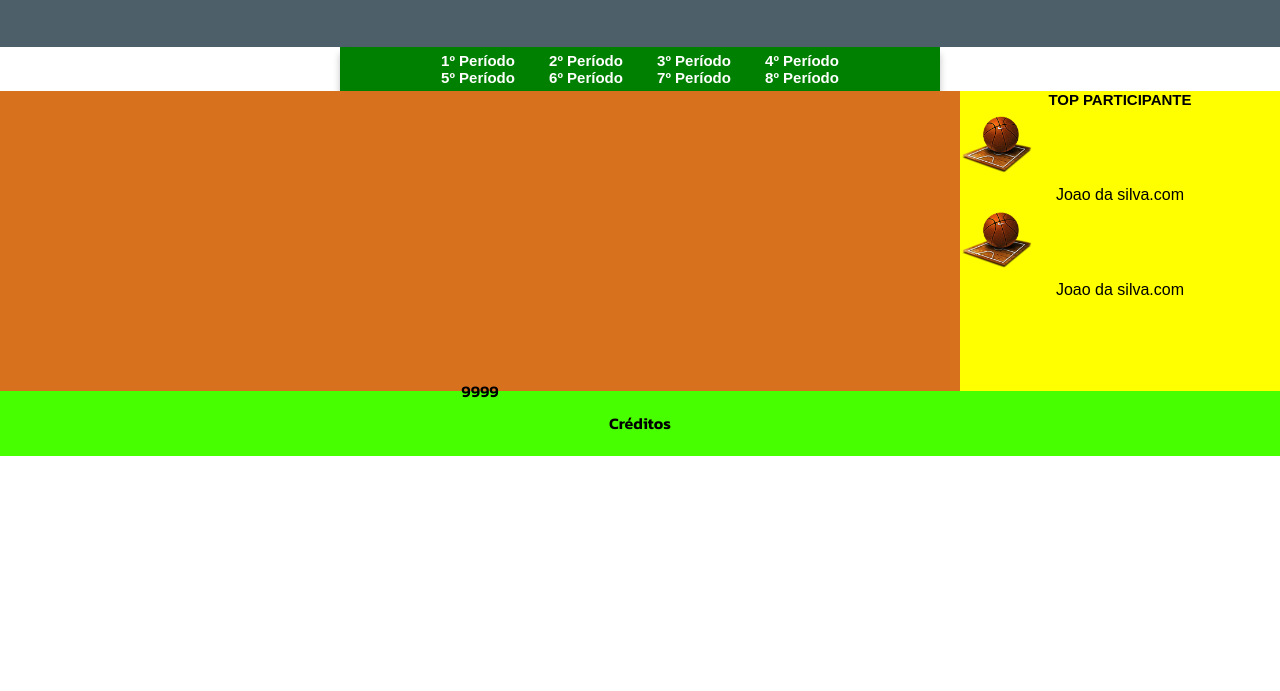
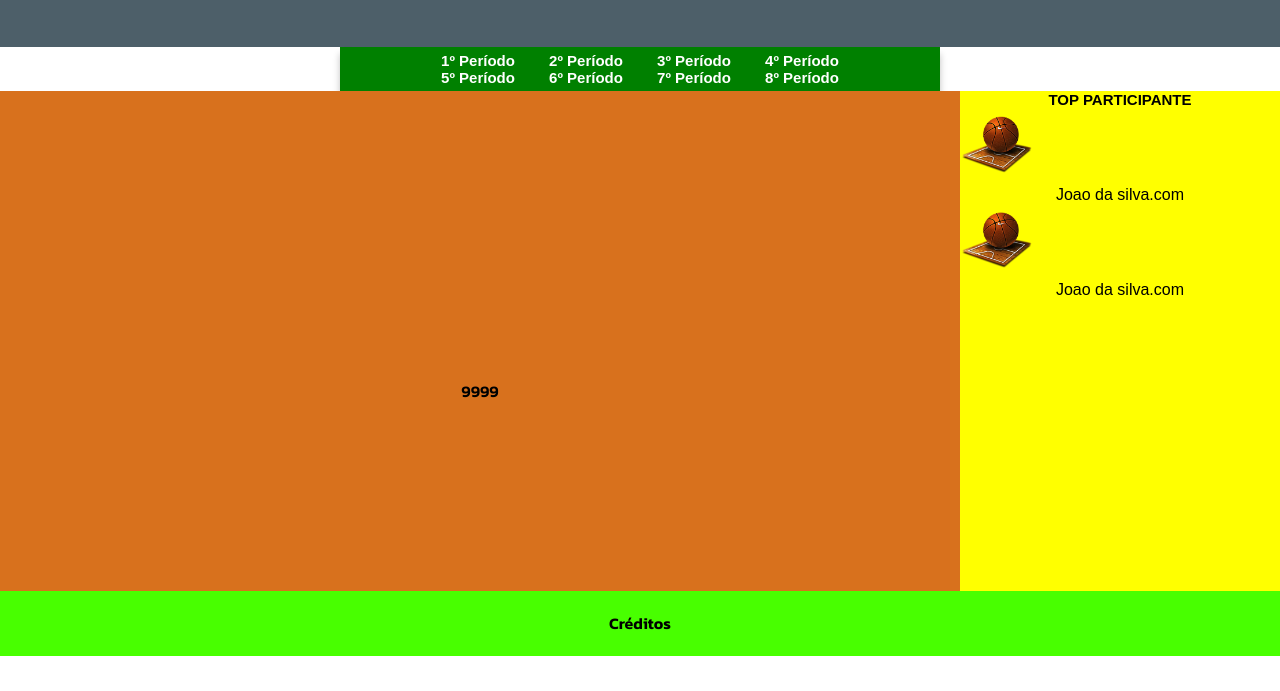
Before and after one commit to YanRSAlves/Rede_social_educativa, a plain HTML site: page index.html in a window 1280 px wide. Shown: the part 138-829 px from the top of the page. Drawn offline with Linux system fonts and the light colour scheme.

Commit message:
Update style.css

```diff
--- a/estilo/style.css
+++ b/estilo/style.css
@@ -110,7 +110,7 @@ nav#menu > a:hover {
 
 main#principal {
     background-color: #d8711d;
-    height: 300px;
+    height: 500px;
     width: 75%;
     float: left;
 }
@@ -124,7 +124,7 @@ main#principal {
 
 div#rank {
     background-color: yellow;
-    height: 300px;
+    height: 500px;
     width: 25%;
     float: left;
 }
```
